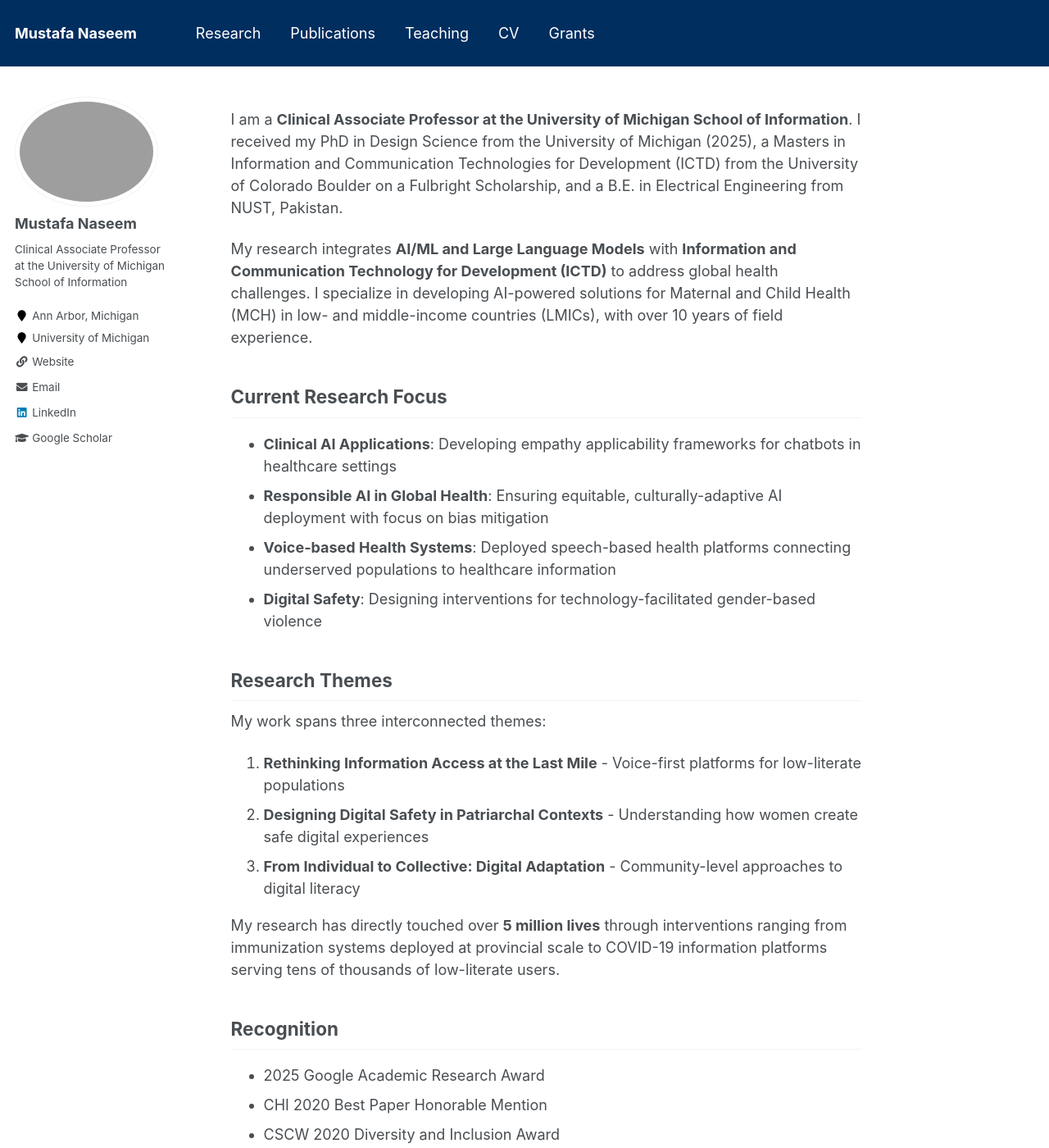
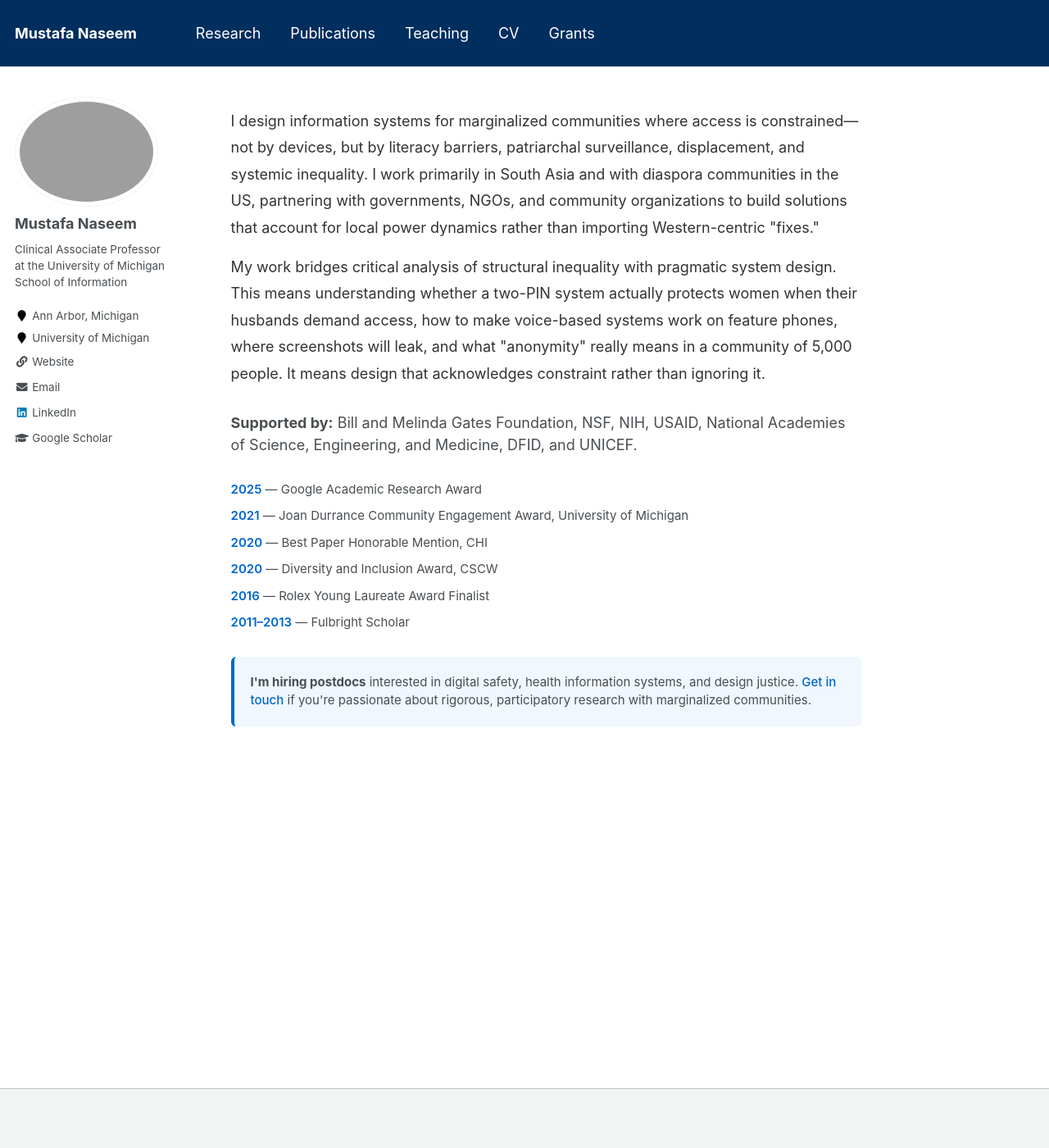
Before and after one commit to mustafanaseem/mustafanaseem.github.io, a Jekyll site: the page built from _pages/about.md, in a window 1280 px wide and 1400 px high. Shown: the whole window at 82% size. Built offline with Jekyll 4.4.1, drawn with Linux system fonts in a browser that asks for light colours; some of the changed text lies outside the part shown.

Commit message:
Redesign landing page with cleaner layout, awards list, and hiring callout

```diff
--- a/_pages/about.md
+++ b/_pages/about.md
@@ -8,32 +8,74 @@ redirect_from:
   - /about.html
 ---
 
-I am a **Clinical Associate Professor at the University of Michigan School of Information**. I received my PhD in Design Science from the University of Michigan (2025), a Masters in Information and Communication Technologies for Development (ICTD) from the University of Colorado Boulder on a Fulbright Scholarship, and a B.E. in Electrical Engineering from NUST, Pakistan.
+<style>
+.about-section {
+    margin-bottom: 30px;
+}
 
-My research integrates **AI/ML and Large Language Models** with **Information and Communication Technology for Development (ICTD)** to address global health challenges. I specialize in developing AI-powered solutions for Maternal and Child Health (MCH) in low- and middle-income countries (LMICs), with over 10 years of field experience.
+.about-section p {
+    margin-bottom: 16px;
+    line-height: 1.8;
+    color: #333;
+}
 
-## Current Research Focus
+.supported-by {
+    margin-bottom: 30px;
+}
 
-- **Clinical AI Applications**: Developing empathy applicability frameworks for chatbots in healthcare settings
-- **Responsible AI in Global Health**: Ensuring equitable, culturally-adaptive AI deployment with focus on bias mitigation
-- **Voice-based Health Systems**: Deployed speech-based health platforms connecting underserved populations to healthcare information
-- **Digital Safety**: Designing interventions for technology-facilitated gender-based violence
+.award {
+    margin-bottom: 10px;
+    font-size: 15px;
+}
 
-## Research Themes
+.award-year {
+    color: #0066cc;
+    font-weight: 600;
+}
 
-My work spans three interconnected themes:
+.highlight-box {
+    background-color: #f0f7ff;
+    padding: 20px;
+    border-radius: 6px;
+    border-left: 4px solid #0066cc;
+    margin-top: 30px;
+}
 
-1. **Rethinking Information Access at the Last Mile** - Voice-first platforms for low-literate populations
-2. **Designing Digital Safety in Patriarchal Contexts** - Understanding how women create safe digital experiences
-3. **From Individual to Collective: Digital Adaptation** - Community-level approaches to digital literacy
+.highlight-box p {
+    margin-bottom: 0;
+    font-size: 15px;
+}
 
-My research has directly touched over **5 million lives** through interventions ranging from immunization systems deployed at provincial scale to COVID-19 information platforms serving tens of thousands of low-literate users.
+.highlight-box a {
+    color: #0066cc;
+    text-decoration: none;
+    font-weight: 500;
+}
 
-## Recognition
+.highlight-box a:hover {
+    text-decoration: underline;
+}
+</style>
 
-- 2025 Google Academic Research Award
-- CHI 2020 Best Paper Honorable Mention
-- CSCW 2020 Diversity and Inclusion Award
-- Joan Durrance Community Engagement Award (2021)
-- Rolex Young Laureate Award Finalist (2016)
-- Fulbright Scholar (2011-2013)
+<div class="about-section">
+<p>I design information systems for marginalized communities where access is constrained—not by devices, but by literacy barriers, patriarchal surveillance, displacement, and systemic inequality. I work primarily in South Asia and with diaspora communities in the US, partnering with governments, NGOs, and community organizations to build solutions that account for local power dynamics rather than importing Western-centric "fixes."</p>
+
+<p>My work bridges critical analysis of structural inequality with pragmatic system design. This means understanding whether a two-PIN system actually protects women when their husbands demand access, how to make voice-based systems work on feature phones, where screenshots will leak, and what "anonymity" really means in a community of 5,000 people. It means design that acknowledges constraint rather than ignoring it.</p>
+</div>
+
+<div class="supported-by">
+<p><strong>Supported by:</strong> Bill and Melinda Gates Foundation, NSF, NIH, USAID, National Academies of Science, Engineering, and Medicine, DFID, and UNICEF.</p>
+</div>
+
+<div class="about-section">
+<div class="award"><span class="award-year">2025</span> — Google Academic Research Award</div>
+<div class="award"><span class="award-year">2021</span> — Joan Durrance Community Engagement Award, University of Michigan</div>
+<div class="award"><span class="award-year">2020</span> — Best Paper Honorable Mention, CHI</div>
+<div class="award"><span class="award-year">2020</span> — Diversity and Inclusion Award, CSCW</div>
+<div class="award"><span class="award-year">2016</span> — Rolex Young Laureate Award Finalist</div>
+<div class="award"><span class="award-year">2011–2013</span> — Fulbright Scholar</div>
+</div>
+
+<div class="highlight-box">
+<p><strong>I'm hiring postdocs</strong> interested in digital safety, health information systems, and design justice. <a href="mailto:mnaseem@umich.edu">Get in touch</a> if you're passionate about rigorous, participatory research with marginalized communities.</p>
+</div>
```
